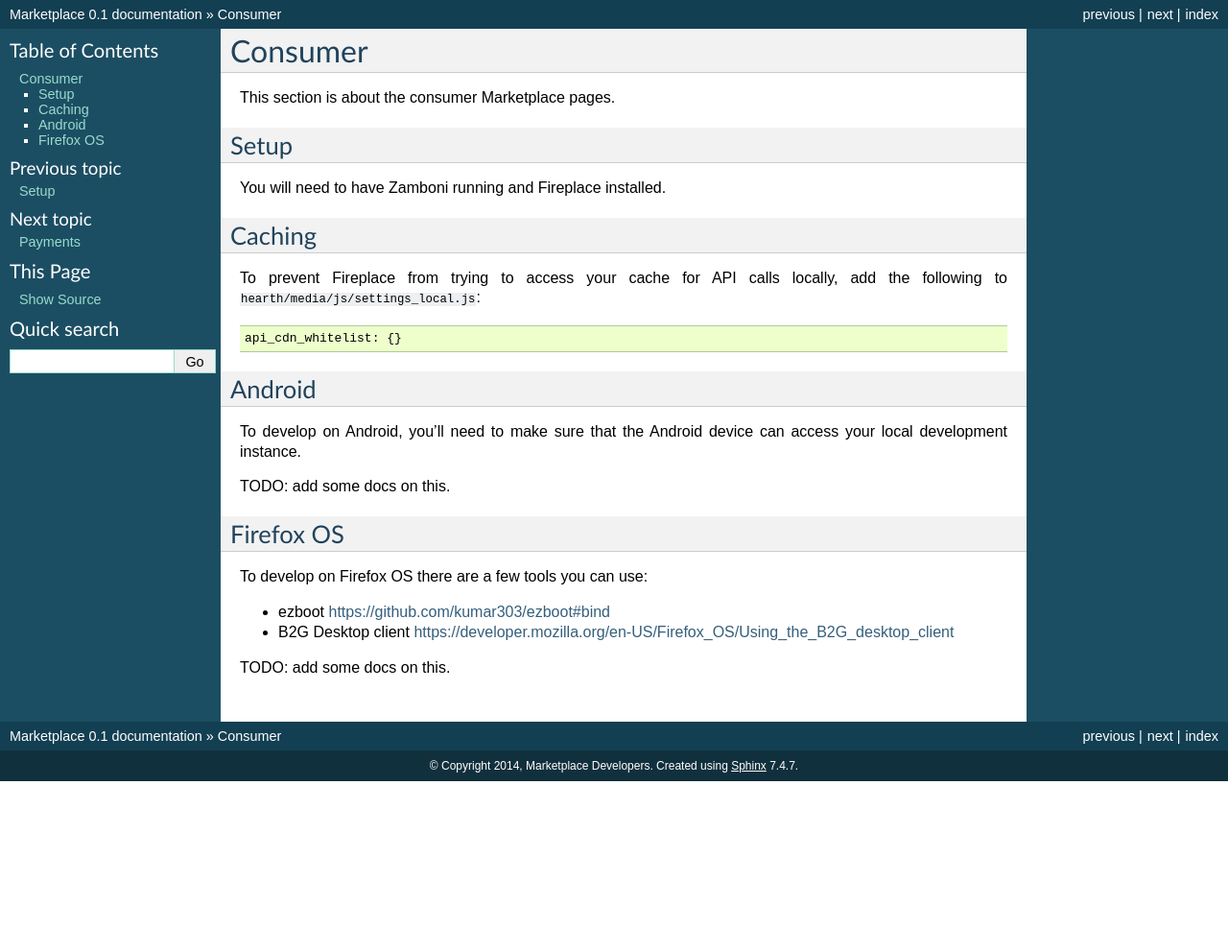
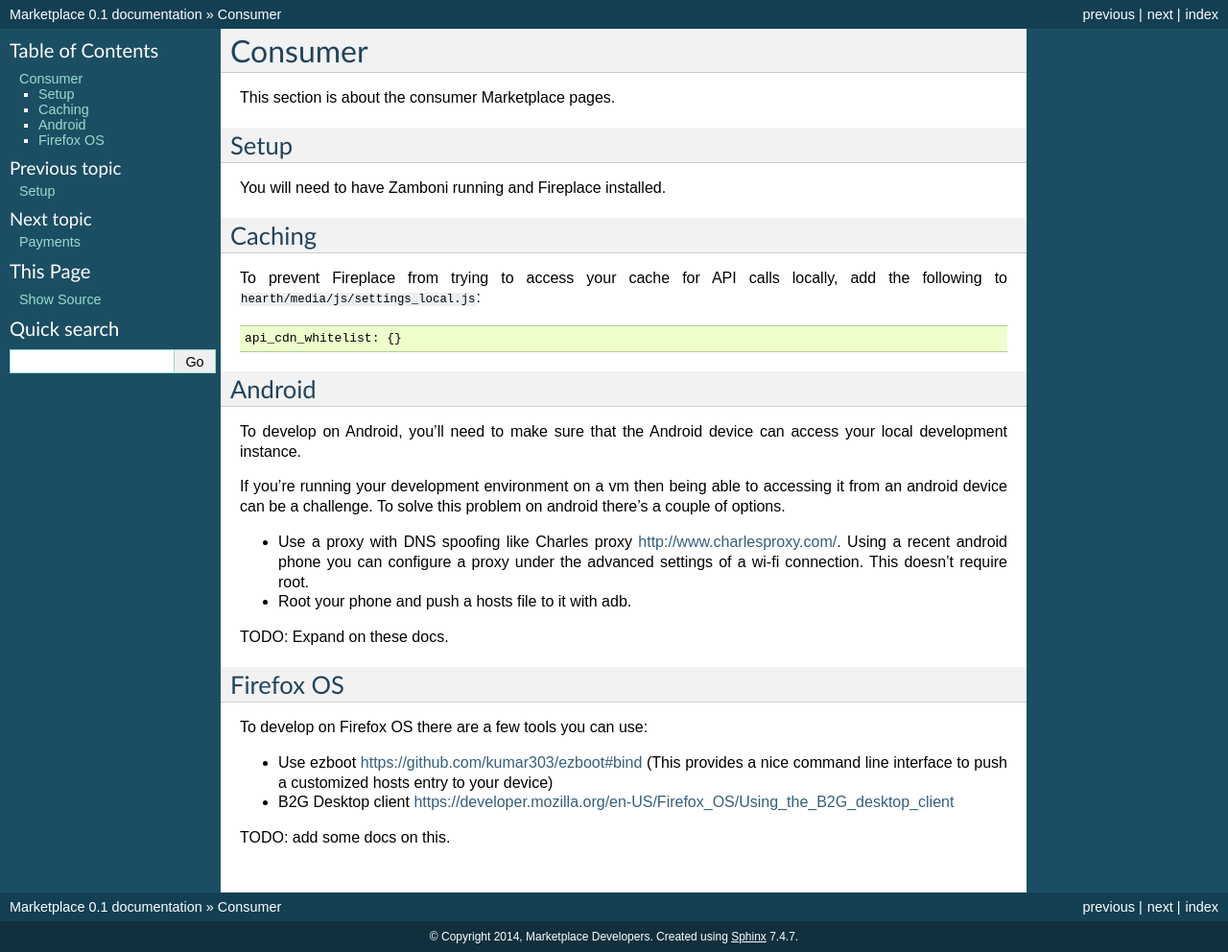
Before and after one commit to mozilla/marketplace-docs, a Sphinx documentation site: the page built from docs/topics/consumer.rst, in a window 1280 px wide. Shown: the whole page at 96% size. Built offline with Sphinx 7.4.7, drawn with Linux system fonts in a browser that asks for light colours; before the commit the page ends 900 px from its top, so only the background shows below that.

Commit message:
Add docs for android + tweak ezboot desc.

```diff
--- a/docs/topics/consumer.rst
+++ b/docs/topics/consumer.rst
@@ -22,14 +22,25 @@ Android
 To develop on Android, you'll need to make sure that the Android device can
 access your local development instance.
 
-TODO: add some docs on this.
+If you're running your development environment on a vm then being able to
+accessing it from an android device can be a challenge. To solve this
+problem on android there's a couple of options.
+
+* Use a proxy with DNS spoofing like Charles proxy http://www.charlesproxy.com/.
+  Using a recent android phone you can configure a proxy under the advanced
+  settings of a wi-fi connection. This doesn't require root.
+* Root your phone and push a hosts file to it with adb.
+
+TODO: Expand on these docs.
+
 
 Firefox OS
 ----------
 
 To develop on Firefox OS there are a few tools you can use:
 
-* ezboot https://github.com/kumar303/ezboot#bind
+* Use ezboot https://github.com/kumar303/ezboot#bind (This provides a nice command line interface
+  to push a customized hosts entry to your device)
 * B2G Desktop client https://developer.mozilla.org/en-US/Firefox_OS/Using_the_B2G_desktop_client
 
 TODO: add some docs on this.
```
